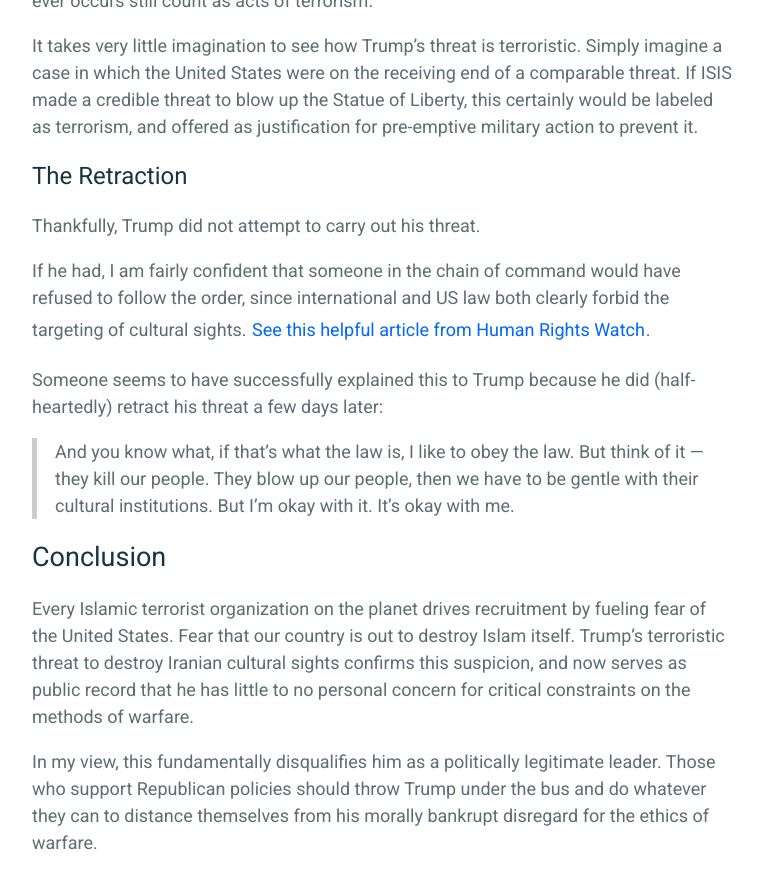
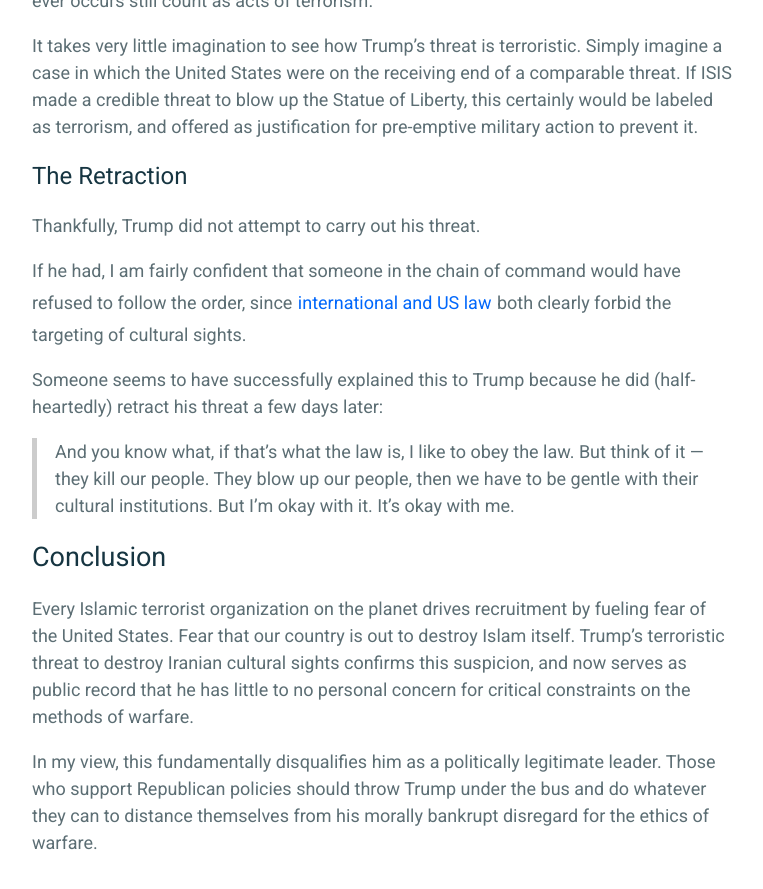
Before and after one commit to beren1hand/beren1hand.github.io, a Jekyll site: the page built from _posts/2020-01-11-Trump-vs-Iran.md, in a window 1280 px wide and 900 px high, scrolled down 5071 px. Shown: the top 889 px of the window, without its empty margins (258-1021 px from the left). Built offline with Jekyll 4.4.1, drawn with Linux system fonts in a browser that asks for light colours.

Commit message:
Gonna fix it

```diff
--- a/_posts/2020-01-11-Trump-vs-Iran.md
+++ b/_posts/2020-01-11-Trump-vs-Iran.md
@@ -221,7 +221,8 @@
 Thankfully, Trump did not attempt to carry out his threat.
 
 If he had, I am fairly confident that someone in the chain of command would have
-refused to follow the order, since international and US law both clearly forbid the targeting of cultural sights. [See this helpful article from Human Rights Watch](https://www.hrw.org/news/2020/01/05/us-trump-threatens-war-crimes-against-iran).
+refused to follow the order, since [international and US law](https://www.hrw.org/news/2020/01/05/us-trump-threatens-war-crimes-against-iran) both clearly forbid the targeting of cultural
+sights.
 
 Someone seems to have successfully explained this to Trump because he did
 (half-heartedly) retract his threat a few days later:
```
